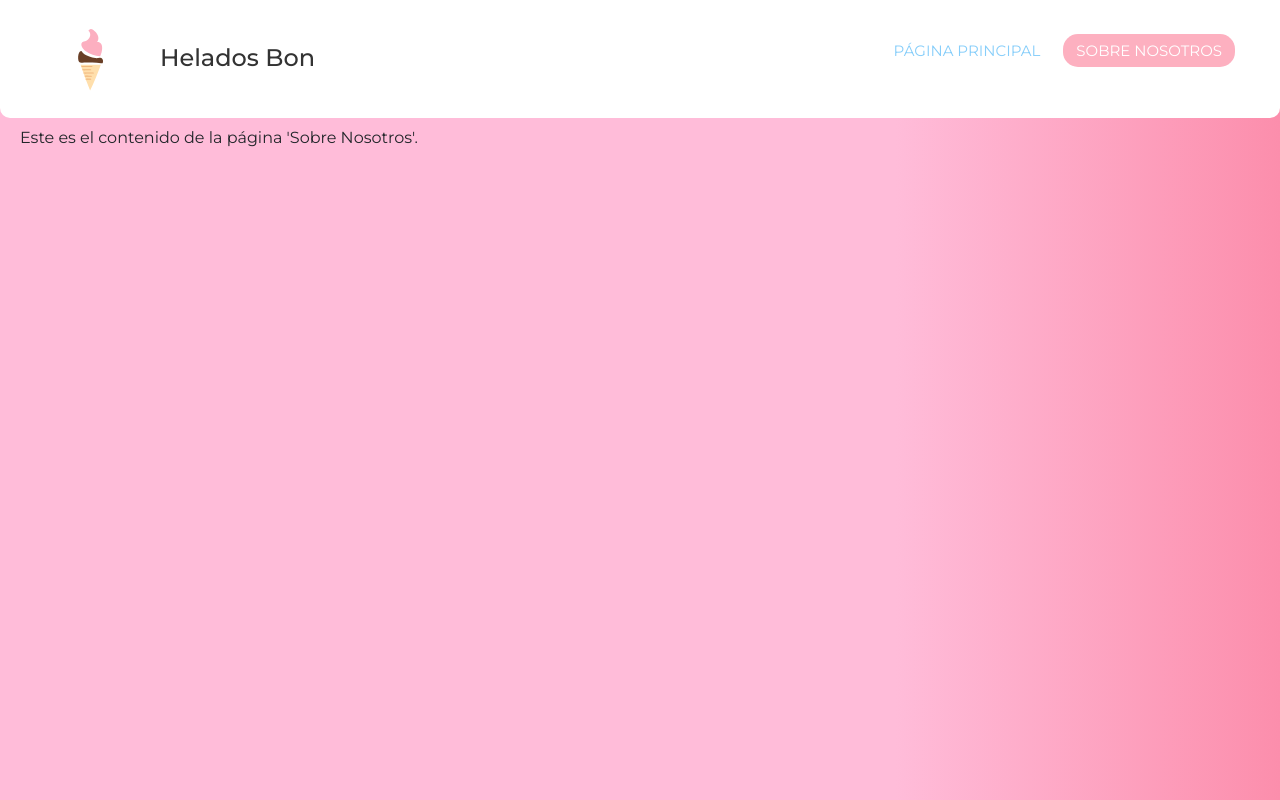
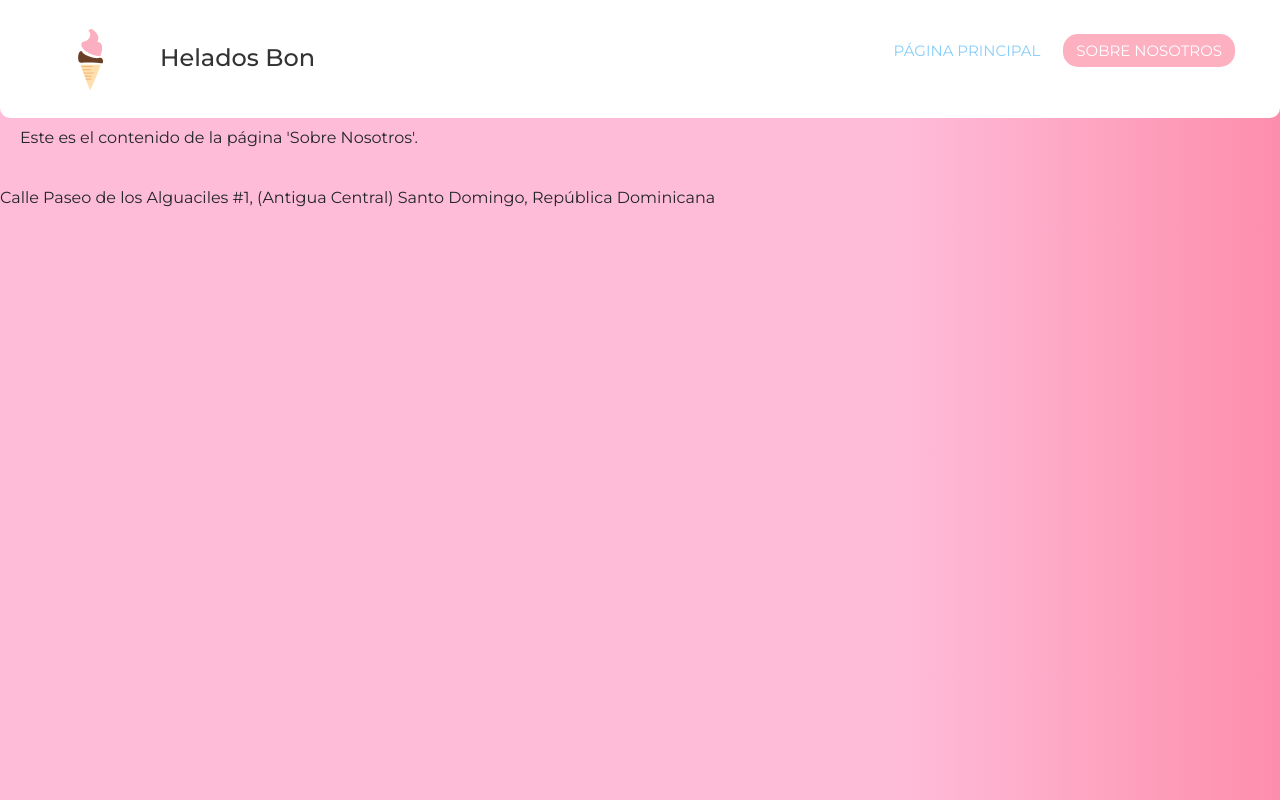
Before and after one commit to TuskKillator2000/Helados-Bon, a React (Create React App) app: page /Nosotros in a window 1280 px wide. Built offline with nearby package versions, Linux system fonts and the light colour scheme.

Commit message:
Ultimo commit de ahora

```diff
--- a/package.json
+++ b/package.json
@@ -3,6 +3,8 @@
   "version": "0.1.0",
   "private": true,
   "dependencies": {
+    "@fortawesome/fontawesome-svg-core": "^6.6.0",
+    "@fortawesome/react-fontawesome": "^0.2.2",
     "@testing-library/jest-dom": "^5.17.0",
     "@testing-library/react": "^13.4.0",
     "@testing-library/user-event": "^13.5.0",
--- a/src/App.js
+++ b/src/App.js
@@ -2,12 +2,13 @@
 import React from 'react';
 import { BrowserRouter as Router, Routes, Route } from 'react-router-dom';
 import { Header } from './Header';
-
+import { Footer } from "./Footer";
 import { Nosotros }from './Nosotros'; // Importa el componente de la página "Sobre nosotros"
 import { Home } from './Home';   // Necesitas un componente para la página principal
 
 function App() {
   return (
+    <>
     <Router>
       <Header />
       <Routes>
@@ -16,6 +17,10 @@ function App() {
         {/* Define otras rutas aquí según sea necesario */}
       </Routes>
     </Router>
+
+    <Footer/>
+    </>
+
   );
 }
 
--- /dev/null
+++ b/src/Footer.js
@@ -0,0 +1,14 @@
+import { FontAwesomeIcon } from '@fortawesome/react-fontawesome'
+import { faThumbtack } from "@fortawesome/react-fontawesome";
+export function Footer() {
+  return (
+    <>
+      <footer className="footer-main">
+
+      <FontAwesomeIcon icon={faThumbtack} /> <p>Calle Paseo de los Alguaciles #1, (Antigua Central)
+        Santo Domingo, República Dominicana</p>
+
+      </footer>
+    </>
+  );
+}
--- a/src/index.js
+++ b/src/index.js
@@ -2,6 +2,8 @@ import React from "react";
 import ReactDOM from "react-dom/client";
 import App from "./App"; // Asegúrate de que App está siendo importado
 import './styles/index.css';
+
+
 
 const root = ReactDOM.createRoot(document.getElementById("root"));
 
--- /dev/null
+++ b/src/styles/footer.css
@@ -0,0 +1,5 @@
+.footer-main{
+    width: 100%;
+    background-color: red;
+    color: white;
+}
```
Also changed, not shown: 1 other file (tests, documents, lock files or other folders).
